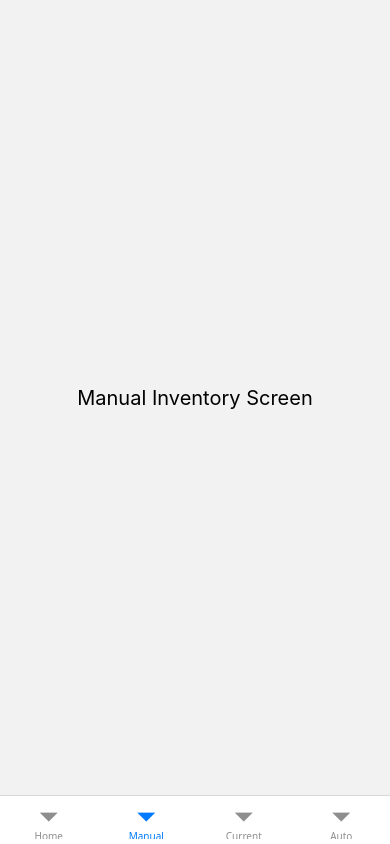
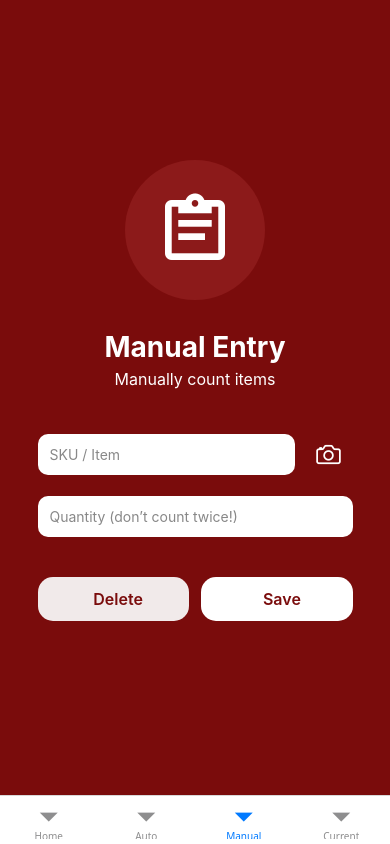
Before and after one commit to varun-b-nagaraj/Co-Op-Inventory, a React Native app in the folder coop-inventory-clean/: screen /Manual in a window 390 px wide. Built offline with nearby package versions, Linux system fonts and the light colour scheme.

Commit message:
Added manual inventory

```diff
--- a/coop-inventory-clean/App.js
+++ b/coop-inventory-clean/App.js
@@ -15,9 +15,9 @@ function TabNavigator() {
   return (
     <Tab.Navigator screenOptions={{ headerShown: false }}>
       <Tab.Screen name="Home" component={HomeScreen} />
+      <Tab.Screen name="Auto" component={AutoInventoryScreen} />
       <Tab.Screen name="Manual" component={ManualInventoryScreen} />
       <Tab.Screen name="Current" component={CurrentInventoryScreen} />
-      <Tab.Screen name="Auto" component={AutoInventoryScreen} />
     </Tab.Navigator>
   );
 }
--- a/coop-inventory-clean/app.json
+++ b/coop-inventory-clean/app.json
@@ -24,6 +24,9 @@
     },
     "web": {
       "favicon": "./assets/favicon.png"
-    }
+    },
+    "plugins": [
+      "expo-font"
+    ]
   }
 }
--- a/coop-inventory-clean/package.json
+++ b/coop-inventory-clean/package.json
@@ -20,7 +20,9 @@
     "react-native-reanimated": "~3.17.4",
     "react-native-safe-area-context": "5.4.0",
     "react-native-screens": "~4.10.0",
-    "react-native-svg": "15.11.2"
+    "react-native-svg": "15.11.2",
+    "expo-font": "~13.3.1",
+    "expo-splash-screen": "~0.30.8"
   },
   "devDependencies": {
     "@babel/core": "^7.20.0"
--- a/coop-inventory-clean/screens/ManualInventoryScreen.js
+++ b/coop-inventory-clean/screens/ManualInventoryScreen.js
@@ -1,21 +1,62 @@
 import React from 'react';
-import { View, Text, StyleSheet } from 'react-native';
+import { View, Text, TextInput, TouchableOpacity } from 'react-native';
+import { Ionicons, MaterialCommunityIcons } from '@expo/vector-icons';
+import { globalStyles } from '../styles/globalStyles';
 
 export default function ManualInventoryScreen() {
   return (
-    <View style={styles.container}>
-      <Text style={styles.text}>Manual Inventory Screen</Text>
+    <View style={globalStyles.container}>
+      {/* Icon at top like home screen */}
+      <View style={globalStyles.iconWrapper}>
+        <MaterialCommunityIcons name="clipboard-text-outline" size={80} color="white" />
+      </View>
+
+      {/* Headings */}
+      <Text style={globalStyles.title}>Manual Entry</Text>
+      <Text style={globalStyles.subtitle}>Manually count items</Text>
+
+      {/* SKU Entry + Camera */}
+      <View style={{ flexDirection: 'row', width: '90%', alignItems: 'center', marginBottom: 15 }}>
+        <TextInput
+          placeholder="SKU / Item"
+          placeholderTextColor="#888"
+          style={{
+            flex: 1,
+            backgroundColor: 'white',
+            borderRadius: 10,
+            padding: 12,
+            marginRight: 10,
+          }}
+        />
+        <TouchableOpacity style={{ padding: 10 }}>
+          <Ionicons name="camera-outline" size={28} color="white" />
+        </TouchableOpacity>
+      </View>
+
+      {/* Quantity Entry */}
+      <TextInput
+        placeholder="Quantity (don’t count twice!)"
+        placeholderTextColor="#888"
+        keyboardType="numeric"
+        style={{
+          width: '90%',
+          backgroundColor: 'white',
+          borderRadius: 10,
+          padding: 12,
+          marginBottom: 40,
+        }}
+      />
+
+      {/* Buttons */}
+      <View style={{ flexDirection: 'row', justifyContent: 'space-between', width: '90%' }}>
+        <TouchableOpacity style={[globalStyles.buttonSecondary, { width: '48%' }]}>
+          <Text style={globalStyles.buttonTextSecondary}>Delete</Text>
+        </TouchableOpacity>
+
+        <TouchableOpacity style={[globalStyles.buttonPrimary, { width: '48%' }]}>
+          <Text style={globalStyles.buttonTextPrimary}>Save</Text>
+        </TouchableOpacity>
+      </View>
     </View>
   );
 }
-
-const styles = StyleSheet.create({
-  container: {
-    flex: 1,
-    justifyContent: 'center',
-    alignItems: 'center',
-  },
-  text: {
-    fontSize: 20,
-  },
-});
```
Also changed, not shown: 1 other file (tests, documents, lock files or other folders).
